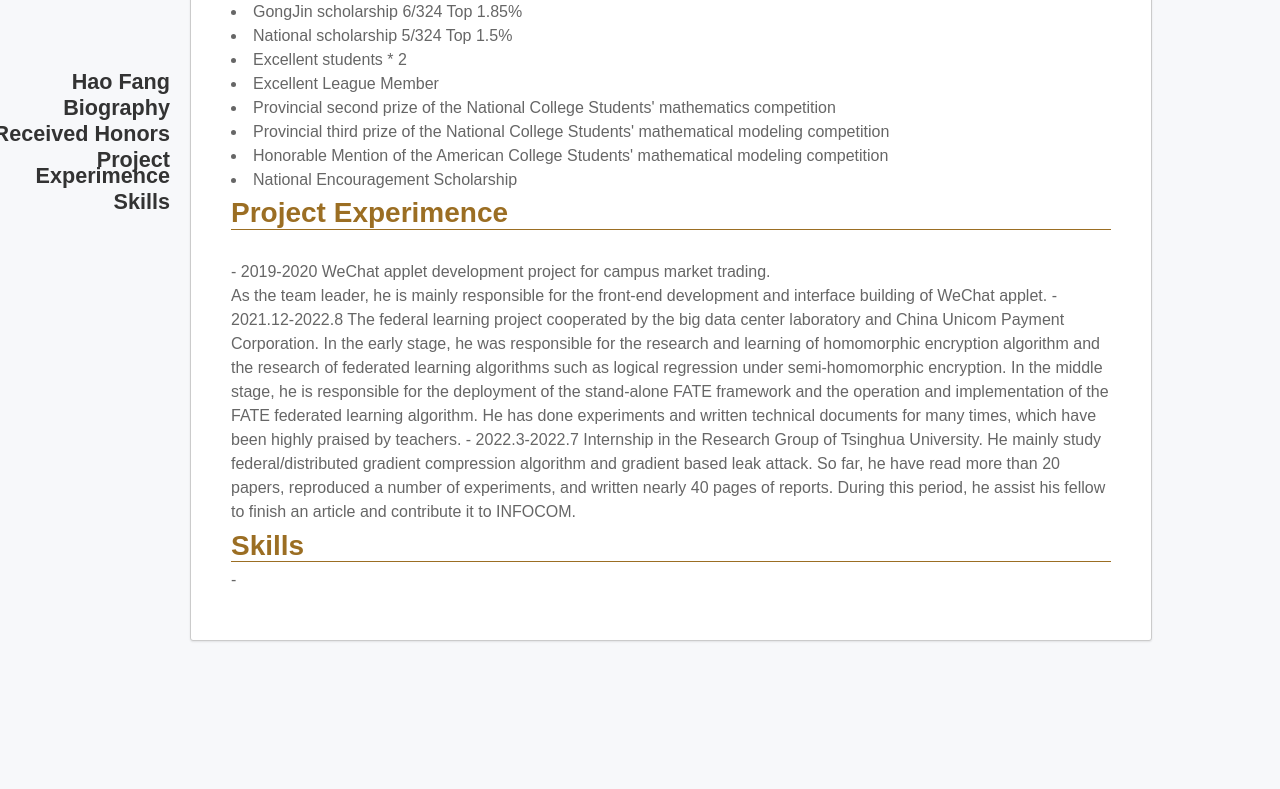
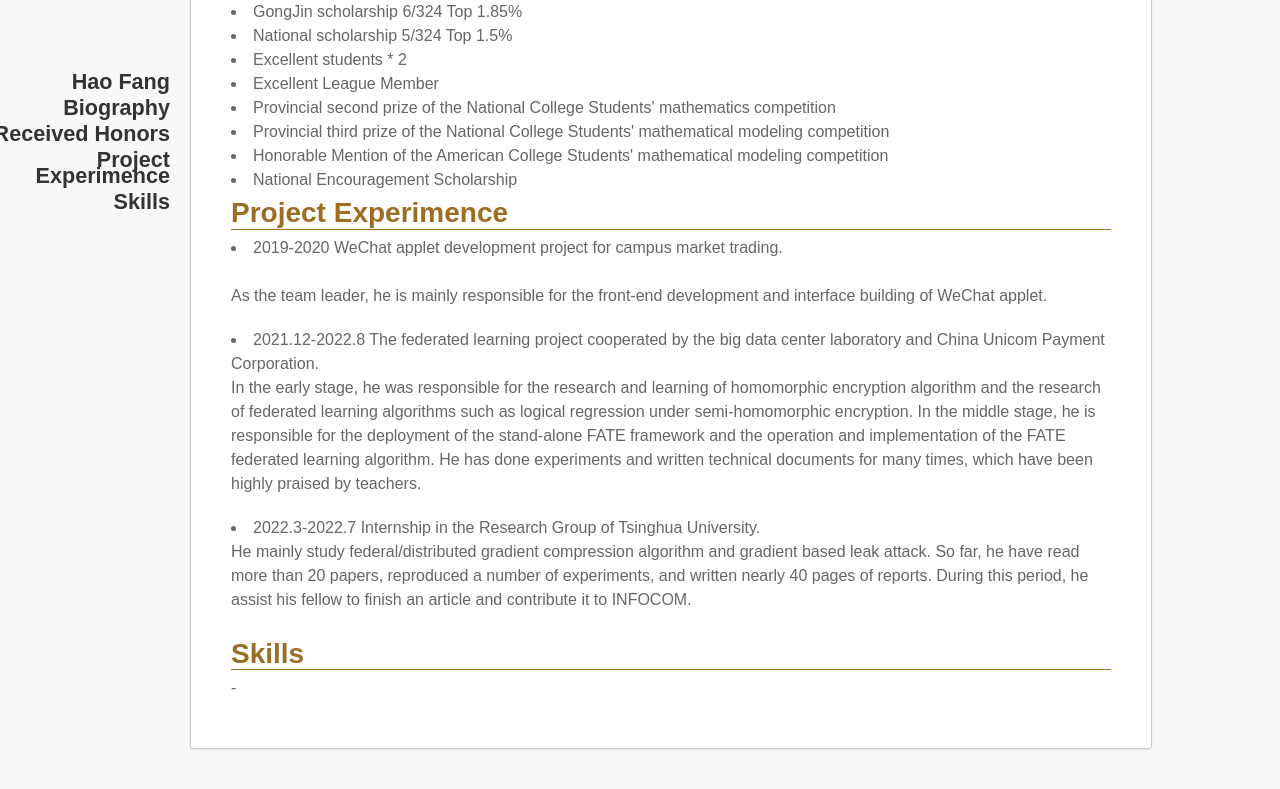
Before and after one commit to ffhibnese/ffhibnese.github.io, a Jekyll site: the page built from index.md, in a window 1280 px wide and 900 px high, scrolled down 620 px, cut to the strip 111-900 px from the top of the window. Built offline with Jekyll 4.4.1, drawn with Linux system fonts in a browser that asks for light colours; nearby versions of some CDN libraries; our own code applies the rules of GitHub Pages for plain Markdown files; before the commit the page ends 1412 px from its top, so only the background shows below that.

Commit message:
Update index.md

```diff
--- a/index.md
+++ b/index.md
@@ -52,13 +52,13 @@
 <table class="imgtable">
   <tr>
     <td width="100%">
-      <h2>Project Experimence</h2><br>
-      - 2019-2020  WeChat applet development project for campus market trading. <br>
-      As the team leader, he is mainly responsible for the front-end development and interface building of WeChat applet.
-      - 2021.12-2022.8  The federal learning project cooperated by the big data center laboratory and China Unicom Payment Corporation.
-      In the early stage, he was responsible for the research and learning of homomorphic encryption algorithm and the research of federated learning algorithms such as logical regression under semi-homomorphic encryption. In the middle stage, he is responsible for the deployment of the stand-alone FATE framework and the operation and implementation of the FATE federated learning algorithm. He has done experiments and written technical documents for many times, which have been highly praised by teachers.
-      - 2022.3-2022.7   Internship in the Research Group of Tsinghua University.
-      He mainly study federal/distributed gradient compression algorithm and gradient based leak attack. So far, he have read more than 20 papers, reproduced a number of experiments, and written nearly 40 pages of reports. During this period, he assist his fellow to finish an article and contribute it to INFOCOM.
+      <h2>Project Experimence</h2>
+      <li>2019-2020  WeChat applet development project for campus market trading.</li><br>
+      <p>As the team leader, he is mainly responsible for the front-end development and interface building of WeChat applet.</p>
+      <li>2021.12-2022.8  The federated learning project cooperated by the big data center laboratory and China Unicom Payment Corporation.</li>
+      <p>In the early stage, he was responsible for the research and learning of homomorphic encryption algorithm and the research of federated learning algorithms such as logical regression under semi-homomorphic encryption. In the middle stage, he is responsible for the deployment of the stand-alone FATE framework and the operation and implementation of the FATE federated learning algorithm. He has done experiments and written technical documents for many times, which have been highly praised by teachers.</p>
+      <li>2022.3-2022.7   Internship in the Research Group of Tsinghua University. </li>
+      <p>He mainly study federal/distributed gradient compression algorithm and gradient based leak attack. So far, he have read more than 20 papers, reproduced a number of experiments, and written nearly 40 pages of reports. During this period, he assist his fellow to finish an article and contribute it to INFOCOM.</p>
     </td>
   </tr>
 </table>
```
